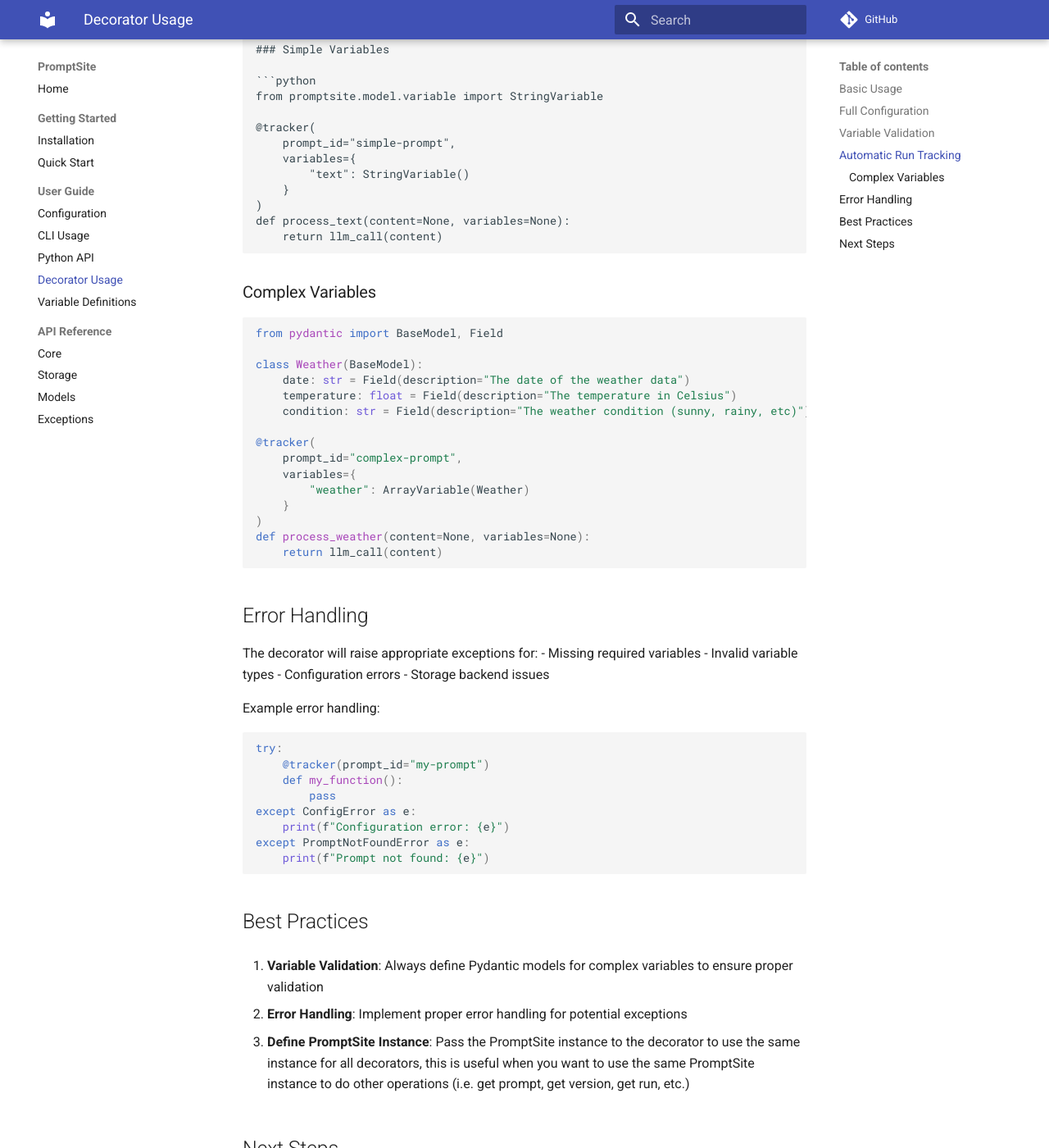
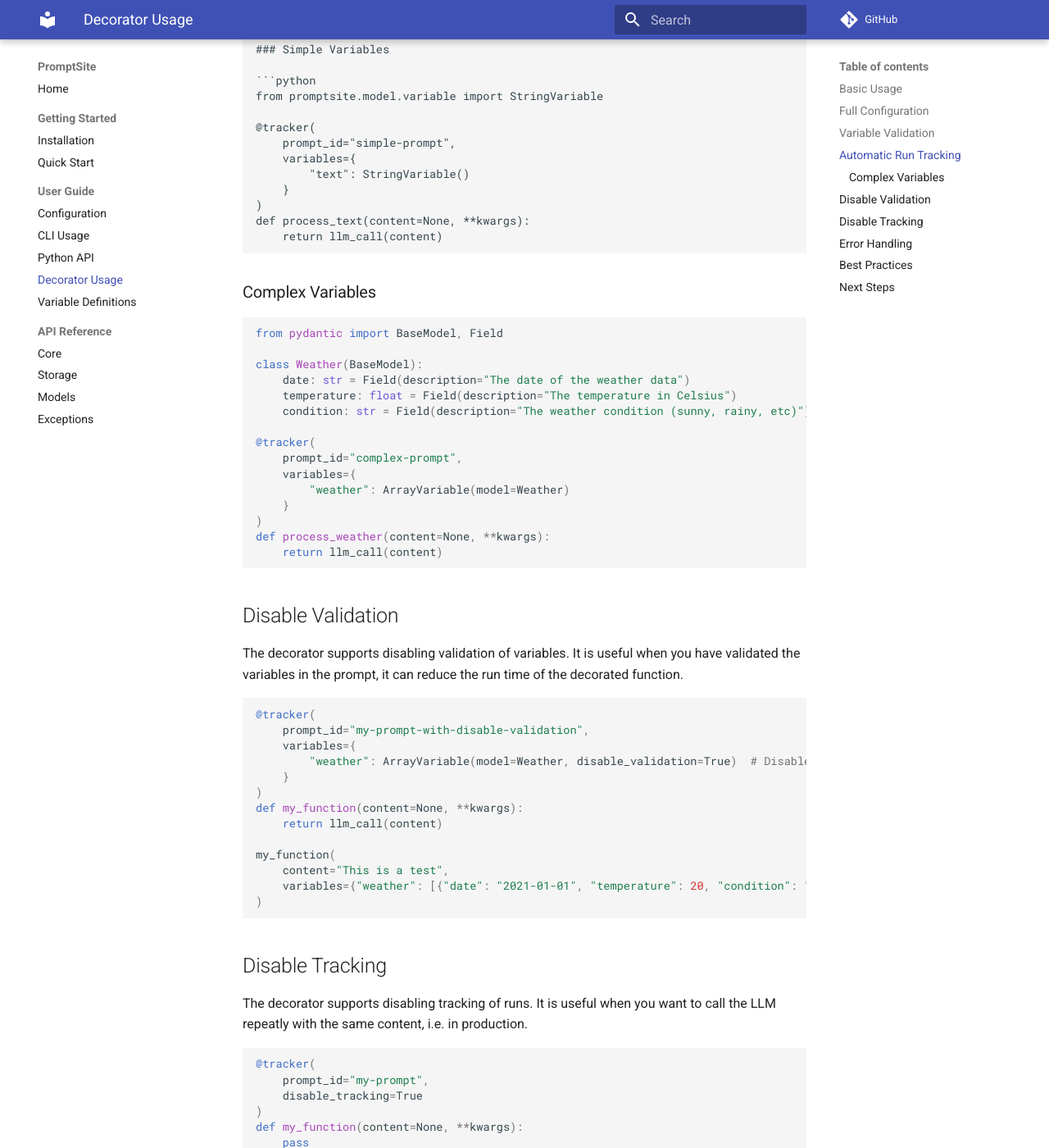
Before and after one commit to dkuang1980/promptsite, an MkDocs documentation site: the page built from docs/user-guide/decorator.md, in a window 1280 px wide and 1400 px high, scrolled down 1693 px. Shown: the whole window at 82% size. Built offline with MkDocs 1.6.1 and Material for MkDocs 9.7.7, drawn with Linux system fonts in a browser that asks for light colours; comment, search, counter and statistics services are not loaded; some of the changed text lies outside the part shown.

Commit message:
update docs accordingly

````diff
--- a/docs/user-guide/decorator.md
+++ b/docs/user-guide/decorator.md
@@ -91,7 +91,7 @@ from promptsite.model.variable import StringVariable
         "text": StringVariable()
     }
 )
-def process_text(content=None, variables=None):
+def process_text(content=None, **kwargs):
     return llm_call(content)
 ```
 
@@ -108,11 +108,46 @@ class Weather(BaseModel):
 @tracker(
     prompt_id="complex-prompt",
     variables={
-        "weather": ArrayVariable(Weather)
+        "weather": ArrayVariable(model=Weather)
     }
 )
-def process_weather(content=None, variables=None):
+def process_weather(content=None, **kwargs):
     return llm_call(content)
+```
+
+## Disable Validation
+
+The decorator supports disabling validation of variables. It is useful when you have validated the variables in the prompt, it can reduce the run time of the decorated function.
+
+```python
+@tracker(
+    prompt_id="my-prompt-with-disable-validation",
+    variables={
+        "weather": ArrayVariable(model=Weather, disable_validation=True)  # Disable validation of the variable
+    }
+)
+def my_function(content=None, **kwargs):
+    return llm_call(content)
+
+my_function(
+    content="This is a test",
+    variables={"weather": [{"date": "2021-01-01", "temperature": 20, "condition": "sunny"}]}
+)
+```
+
+## Disable Tracking
+
+The decorator supports disabling tracking of runs. It is useful when you want to call the LLM repeatly with the same content, i.e. in production.
+
+```python
+@tracker(
+    prompt_id="my-prompt",
+    disable_tracking=True
+)
+def my_function(content=None, **kwargs):
+    pass
+
+my_function()
 ```
 
 ## Error Handling
@@ -128,7 +163,7 @@ Example error handling:
 ```python
 try:
     @tracker(prompt_id="my-prompt")
-    def my_function():
+    def my_function(content=None, **kwargs):
         pass
 except ConfigError as e:
     print(f"Configuration error: {e}")
````
Also changed, not shown: docs/getting-started/quickstart.md (+9 -2 lines), docs/user-guide/variable-definitions.md (+13 -2 lines).
